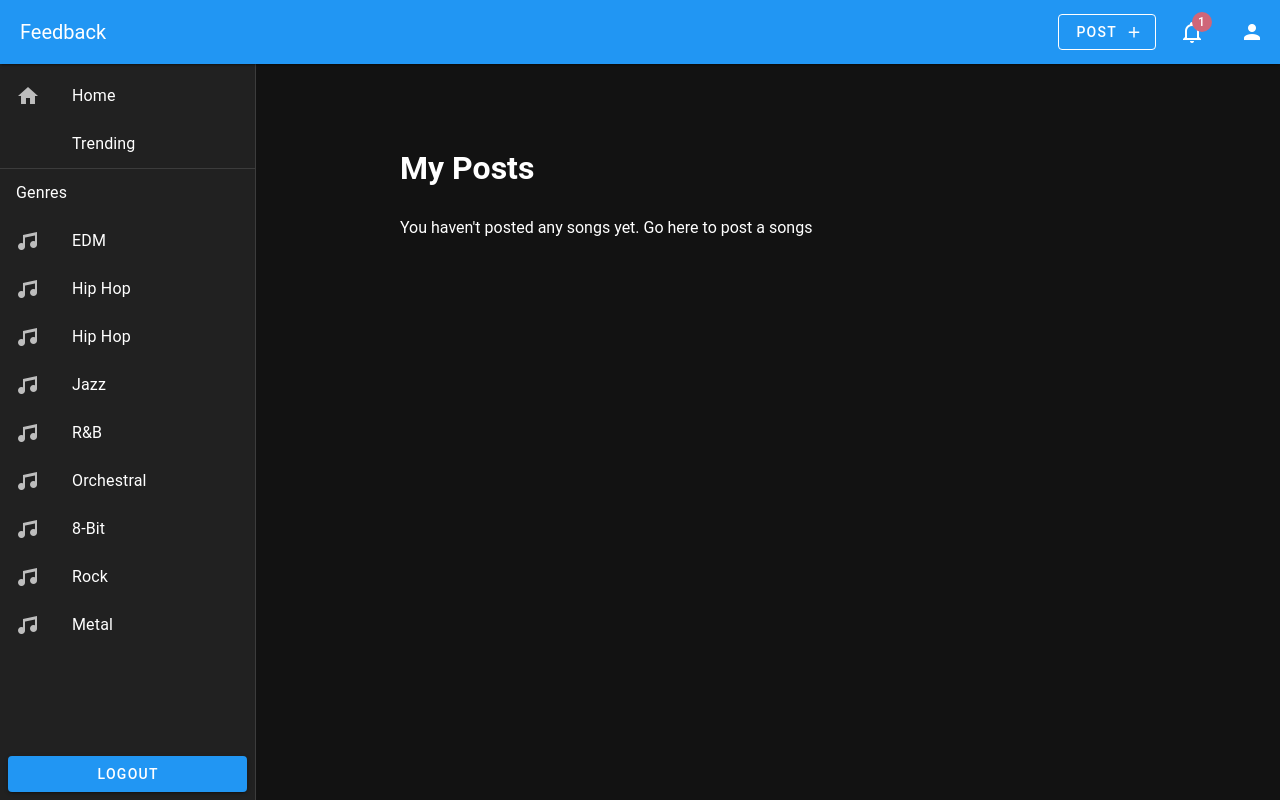
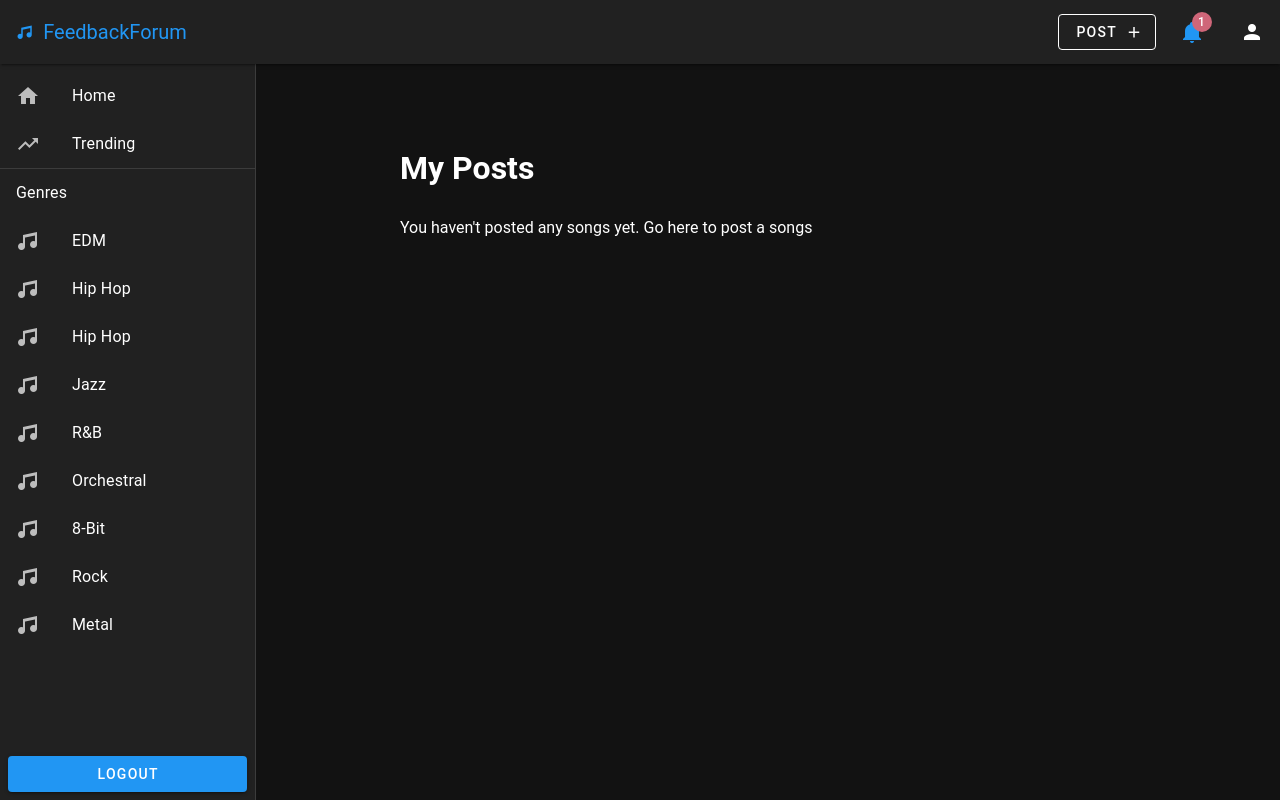
Before and after one commit to fobabett/FeedbackForum, a Vue app: page /account/posts in a window 1280 px wide. Built offline with nearby package versions, Linux system fonts and the light colour scheme.

Commit message:
layout / style edits

```diff
--- a/src/components/Nav.vue
+++ b/src/components/Nav.vue
@@ -14,17 +14,20 @@ const route = (link) => {
 
 <template>
   <v-main>
-    <v-app-bar :elevation="2" color="primary">
-      <v-app-bar-title @click="props.router.push(`/`)">Feedback</v-app-bar-title>
-      <v-btn append-icon="$plus" variant="outlined" @click="props.router.push(`/new`)">
-        Post
-      </v-btn>
+    <v-app-bar :elevation="2">
+      <template v-slot:prepend>
+        <v-btn prepend-icon="mdi-music" color="primary">
+          <v-app-bar-title @click="props.router.push(`/`)">FeedbackForum</v-app-bar-title>
+        </v-btn>
+      </template>
+
+      <v-btn append-icon="$plus" variant="outlined" @click="props.router.push(`/new`)">Post</v-btn>
 
       <v-menu v-if="props.account && notificationCount > 0">
         <template v-slot:activator="{ props }" v-slot:append>
           <v-btn class="text-none" stacked v-bind="props">
             <v-badge :content="notificationCount" color="error">
-              <v-icon>mdi-bell-outline</v-icon>
+              <v-icon color="primary">mdi-bell</v-icon>
             </v-badge>
           </v-btn>
         </template>
@@ -38,7 +41,7 @@ const route = (link) => {
       </v-menu>
 
       <v-btn v-if="props.account && notificationCount === 0" class="text-none" stacked v-bind="props">
-        <v-icon>mdi-bell-outline</v-icon>
+        <v-icon>mdi-bell</v-icon>
       </v-btn>
 
       <v-menu>
--- a/src/components/PostList.vue
+++ b/src/components/PostList.vue
@@ -7,13 +7,17 @@ const props = defineProps(['posts', 'account', 'onClickAction', 'router'])
 <template>
   <v-row dense>
     <v-col v-for="post in props.posts" :key="post.id" cols="12">
-      <v-card v-on:click="props.router.push(`/posts/${post.id}`)" prepend-icon="mdi-account" :title="post.content.title"
-        :subtitle="post.user.username" :text="`${post.content.description.slice(0, 100)}...`" variant="tonal">
+      <v-card variant="plain" class="post" v-on:click="props.router.push(`/posts/${post.id}`)" prepend-icon="mdi-account"
+        :title="post.content.title" :subtitle="post.user.username">
         <v-container class="h-25">
           <div v-html="post.content.media"></div>
         </v-container>
-        <PostActionsVue v-if="post.user.username !== props.account.username" :post="post" :isComment=false :account="props.account"
-          :onClickAction="props.onClickAction" />
+        <v-container>
+          <p>{{post.content.description.slice(0, 100)}}...</p>
+        </v-container>
+        <PostActionsVue v-if="post.user.username !== props.account.username" :post="post" :isComment=false
+          :account="props.account" :onClickAction="props.onClickAction" />
+        <v-divider></v-divider>
       </v-card>
     </v-col>
   </v-row>
--- a/src/components/SideNav.vue
+++ b/src/components/SideNav.vue
@@ -7,7 +7,7 @@
   <v-navigation-drawer theme="dark" permanent>
     <v-list color="transparent">
       <v-list-item prepend-icon="mdi-home" title="Home" @click="router.push(`/`)"></v-list-item>
-      <v-list-item prepend-icon="mdi-chart" title="Trending" @click="router.push(`/`)"></v-list-item>
+      <v-list-item prepend-icon="mdi-trending-up" title="Trending" @click="router.push(`/`)"></v-list-item>
       <v-divider></v-divider>
       <v-list-item title="Genres"></v-list-item>
       <v-list-item prepend-icon="mdi-music" title="EDM" @click="router.push(`/?=EDM`)"></v-list-item>
--- a/src/views/Home.vue
+++ b/src/views/Home.vue
@@ -36,7 +36,7 @@ const onClickAction = (action: String, payload: any, value: Boolean) => {
 <template>
   <NavVue :router="router" :account="account" :fetch="fetch" />
   <SideNav :router="router" />
-  <v-container fluid>
+  <v-container fluid class="w-75">
     <PostListVue :onClickAction="onClickAction" :posts="posts" :account="account" :router="router" />
   </v-container>
 </template>
--- a/src/views/Post.vue
+++ b/src/views/Post.vue
@@ -3,6 +3,7 @@ import { onBeforeMount, computed } from 'vue'
 import { useStore } from 'vuex'
 import router from '@/router';
 import NavVue from '../components/Nav.vue'
+import SideNav from '../components/SideNav.vue'
 import PostActionsVue from '../components/PostActions.vue'
 import { fetch } from '../api'
 
@@ -52,40 +53,32 @@ const onClickAction = (action: String, payload: any, value: Boolean) => {
 <template>
   <NavVue :router="router" :account="account" :fetch="fetch" />
   <SideNav :router="router" />
-  <v-main>
   <v-container fluid class="w-75">
     <v-row v-if="post.content" dense>
-        <v-col cols="12">
+      <v-col cols="12" class="mb-5">
         <v-card prepend-icon="mdi-account" :title="post.content.title" :subtitle="post.user.username"
           :text="post.content.description" variant="tonal">
           <div v-html="post.content.media"></div>
-            <PostActionsVue v-if="post.user.username !== account.username" :post="post" :isComment=false :account="account" :onClickAction="onClickAction" />
+          <PostActionsVue v-if="post.user.username !== account.username" :post="post" :isComment=false :account="account"
+            :onClickAction="onClickAction" />
         </v-card>
       </v-col>
 
-        <v-divider></v-divider>
-
-        <v-col cols="12">
+      <v-col cols="12" class="mb-5">
         <v-form @submit.prevent>
           <v-textarea label="Enter feedback..." variant="outlined" v-on:input="$emit('input', $event.target.value)"
             v-model="commentInput"></v-textarea>
-            <v-btn type="submit" block class="mt-2" color="primary" @click="submitComment">Submit Feedback</v-btn>
+          <v-btn type="submit" class="mt-4" color="primary" @click="submitComment">Submit Feedback</v-btn>
         </v-form>
       </v-col>
 
       <v-col cols="12">
         <h2>Comments</h2>
-          <v-list lines="three" v-for="comment in post.comments" :key="comment.id">
-            <v-card prepend-icon="mdi-account" :subtitle="comment.username" :text="comment.text">
-              <v-card-actions>
-                <v-spacer></v-spacer>
-                <!-- <PostActionsVue v-if="comment.username !== account.username" :post="post" :isComment=true
-                  :account="account" :onClickAction="onClickAction" :comment="comment" /> -->
-              </v-card-actions>
+        <v-list lines="three" v-for="comment in post.comments" :key="comment.id" class="mb-5">
+          <v-card prepend-icon="mdi-account" :subtitle="comment.username" :text="comment.text" variant="flat">
           </v-card>
         </v-list>
       </v-col>
     </v-row>
   </v-container>
-  </v-main>
 </template>
```
Lines whose indentation alone changed are shown as unchanged.
